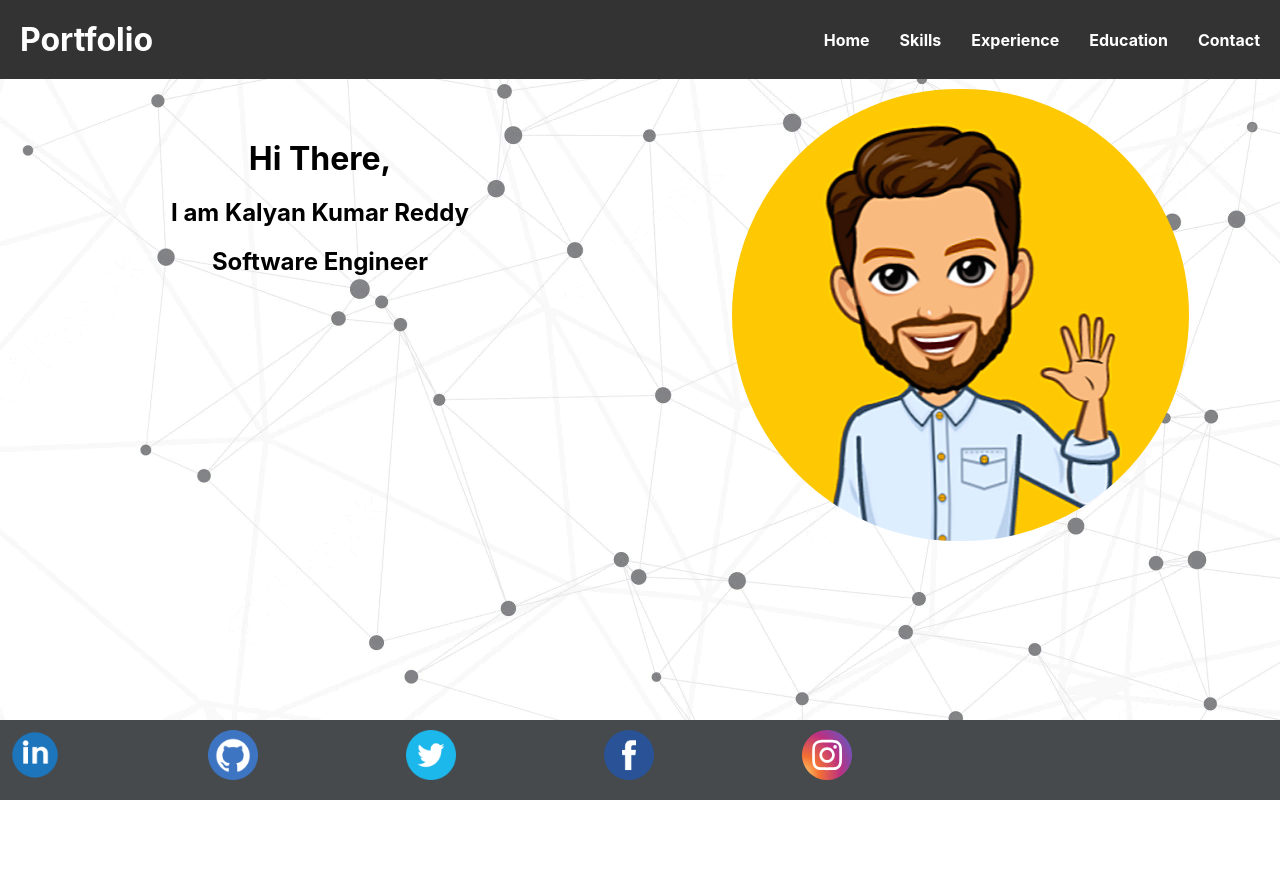
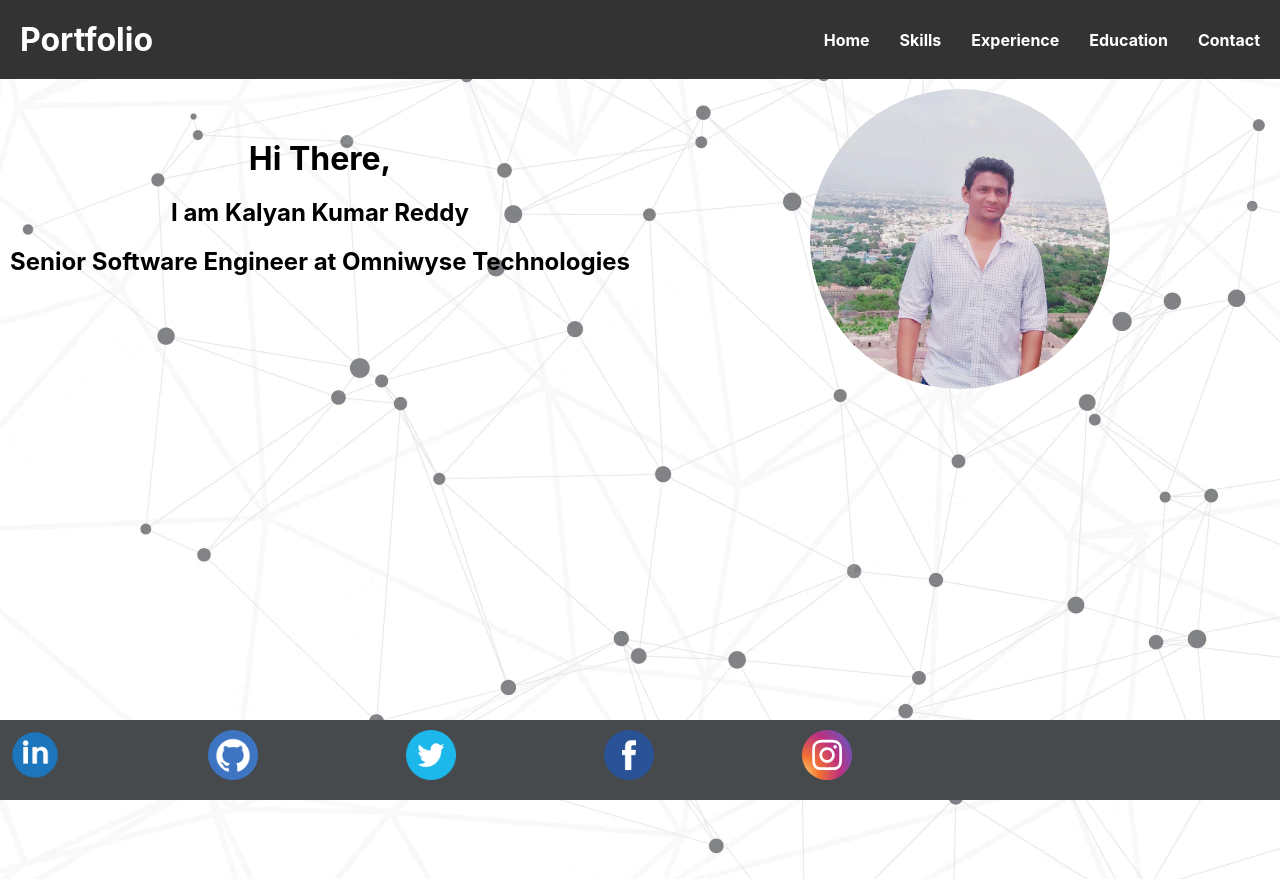
Before and after one commit to Kalyan9493/portfolio, a React (Create React App) app: page / in a window 1280 px wide. Before the commit the page ends 800 px from the top, so only its background shows below. Built offline with nearby package versions, Linux system fonts and the light colour scheme.

Commit message:
Portfolio modified

```diff
--- a/src/App.css
+++ b/src/App.css
@@ -1,7 +1,7 @@
-.App {
+/* .App {
   text-align: center;
   background-image: url('./assets/background.jpeg');
   background-repeat: no-repeat;
   height: 100vh;
   width: 100%;
-}
+} */
--- a/src/components/contact/index.js
+++ b/src/components/contact/index.js
@@ -5,6 +5,8 @@ const Contact = () => {
   return (
     <div className='contact'>
         <h1>Email Id : kalyankumarreddykavalakuntla@gmail.com</h1>
+        <h1>Mobile Number : +1 (609) 533-7914</h1>
+        <h1>OR</h1>
         <h1>Mobile Number : +91 9493609939</h1>
     </div>
   )
--- a/src/components/home/home.css
+++ b/src/components/home/home.css
@@ -1,10 +1,17 @@
 
 .icon {
     border-radius: 300px;
+    height: 300px;
+    width: 300px;
 }
 
 .container-home {
     overflow: hidden;
+    background-image: url('../../assets/background.jpeg');
+    text-align: center;
+    background-repeat: no-repeat;
+    height: 100vh;
+    width: 100%;
   }
 
   .left-home {
--- a/src/components/home/index.js
+++ b/src/components/home/index.js
@@ -1,6 +1,6 @@
 import React from 'react'
 import './home.css'
-import IconUrl from '../../assets/hero.png'
+import IconUrl from '../../assets/KalyanReddyProfile.jpeg'
 
 const Home = () => {
   return (
@@ -9,7 +9,7 @@ const Home = () => {
         <div class="left-home">
           <h1>Hi There,</h1>
           <h2>I am  Kalyan Kumar Reddy</h2>
-          <h2>Software Engineer</h2>
+          <h2>Senior Software Engineer at Omniwyse Technologies </h2>
         </div>
         <div class="right-home">
           <img className='icon' src={IconUrl}></img>
--- a/src/components/skills/index.js
+++ b/src/components/skills/index.js
@@ -1,6 +1,5 @@
 import React from 'react'
 import './skills.css'
-import Photo from '../../assets/kphoto.jpg'
 
 const Skills = () => {
   return (
@@ -10,7 +9,7 @@ const Skills = () => {
         <ul>
           <li><h3>Backend Technologies</h3></li>
           <ul>
-            <li>Java, SpringBoot, MySQL</li>
+            <li>Java, SpringBoot, MySQL, Micro Services</li>
             <li>NodeJS, MongoDB</li>
           </ul>
           <li><h3>Frontend Technologies</h3></li>
@@ -19,7 +18,7 @@ const Skills = () => {
           </ul>
           <li><h3>Cloud Technologies</h3></li>
           <ul>
-            <li>Docker, Amazon Web Services, Jenkins</li>
+            <li>Docker, Amazon Web Services</li>
           </ul>
         </ul>
       </div>
```
Also changed, not shown: src/assets/KalyanReddyProfile.jpeg (added), src/assets/hero.png (deleted), src/assets/kphoto.jpg (deleted), 20 other files (tests, documents, lock files or other folders).
